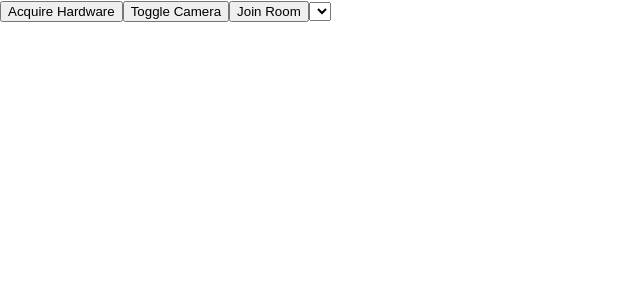
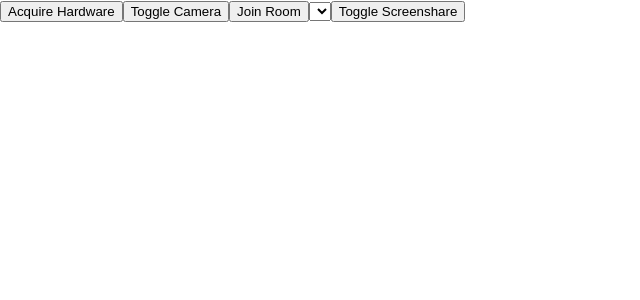
Before and after one commit to jpodwys/video-vendor-poc, a React (Create React App) app: page / in a window 1280 px wide. Shown: the top 300 px of the page, without its empty margins (0-640 px from the left). Built offline with nearby package versions, Linux system fonts and the light colour scheme; what @daily-co/daily-js would draw is missing.

Commit message:
Screen share

```diff
--- a/src/components/Daily/DailyApp.tsx
+++ b/src/components/Daily/DailyApp.tsx
@@ -1,4 +1,4 @@
-import Daily, { DailyEventObjectParticipant, DailyEventObjectParticipantLeft } from "@daily-co/daily-js";
+import Daily, { DailyEventObjectParticipant, DailyEventObjectParticipantLeft, DailyEventObjectTrack } from "@daily-co/daily-js";
 import { ChangeEvent, useCallback, useEffect, useState } from "react";
 import Video from "./Video";
 
@@ -8,6 +8,7 @@ const call = window.call = Daily.createCallObject({
 });
 
 const CAMERA_NAME = 'camera';
+const SCREEN_VIDEO_NAME = 'screenVideo';
 const LOCAL_STORAGE_CAMERA_DEVICE_KEY = 'cameraDeviceId';
 
 type RemoteParticipant = {
@@ -29,6 +30,7 @@ enum TrackNames {
 
 export default function DailyApp() {
   const [videoTrack, setVideoTrack] = useState<MediaStreamTrack | undefined>();
+  const [screenVideoTrack, setScreenVideoTrack] = useState<MediaStreamTrack | undefined>();
   const [remoteParticipants, setRemoteParticipants] = useState<RemoteParticipants>(new Map());
   const [videoInputs, setVideoInputs] = useState<MediaDeviceInfo[]>([]);
 
@@ -78,7 +80,6 @@ export default function DailyApp() {
 
   const acquireVideo = async (deviceId: string = ''): Promise<MediaStreamTrack> => {
     deviceId = deviceId || localStorage.getItem(LOCAL_STORAGE_CAMERA_DEVICE_KEY) || '';
-    console.log({ deviceId });
     const videoConstraints = deviceId
       ? { deviceId }
       : true;
@@ -136,6 +137,22 @@ export default function DailyApp() {
     localStorage.setItem(LOCAL_STORAGE_CAMERA_DEVICE_KEY, deviceId);
   }, [videoTrack]);
 
+  const toggleScreenshare = useCallback(async () => {
+    if (screenVideoTrack) {
+      call.stopCustomTrack(SCREEN_VIDEO_NAME);
+      screenVideoTrack.stop();
+      setScreenVideoTrack(undefined);
+    } else {
+      const stream = await navigator.mediaDevices.getDisplayMedia();
+      const screenVideo = stream.getVideoTracks()[0];
+      call.startCustomTrack({
+        track: screenVideo,
+        trackName: SCREEN_VIDEO_NAME,
+      });
+      setScreenVideoTrack(screenVideo);
+    }
+  }, [screenVideoTrack]);
+
   const getTracksFromRemoteParticipants = useCallback((): MediaStreamTrack[] => {
     const remoteTracks: MediaStreamTrack[] = [];
     remoteParticipants.forEach(remoteParticipant => {
@@ -159,6 +176,7 @@ export default function DailyApp() {
               return <option key={videoInput.deviceId} value={videoInput.deviceId}>{videoInput.label}</option>
             })}
           </select>
+          <button onClick={toggleScreenshare}>Toggle Screenshare</button>
         </div>
         {!!videoTrack &&
           <Video muted track={videoTrack} />
```
